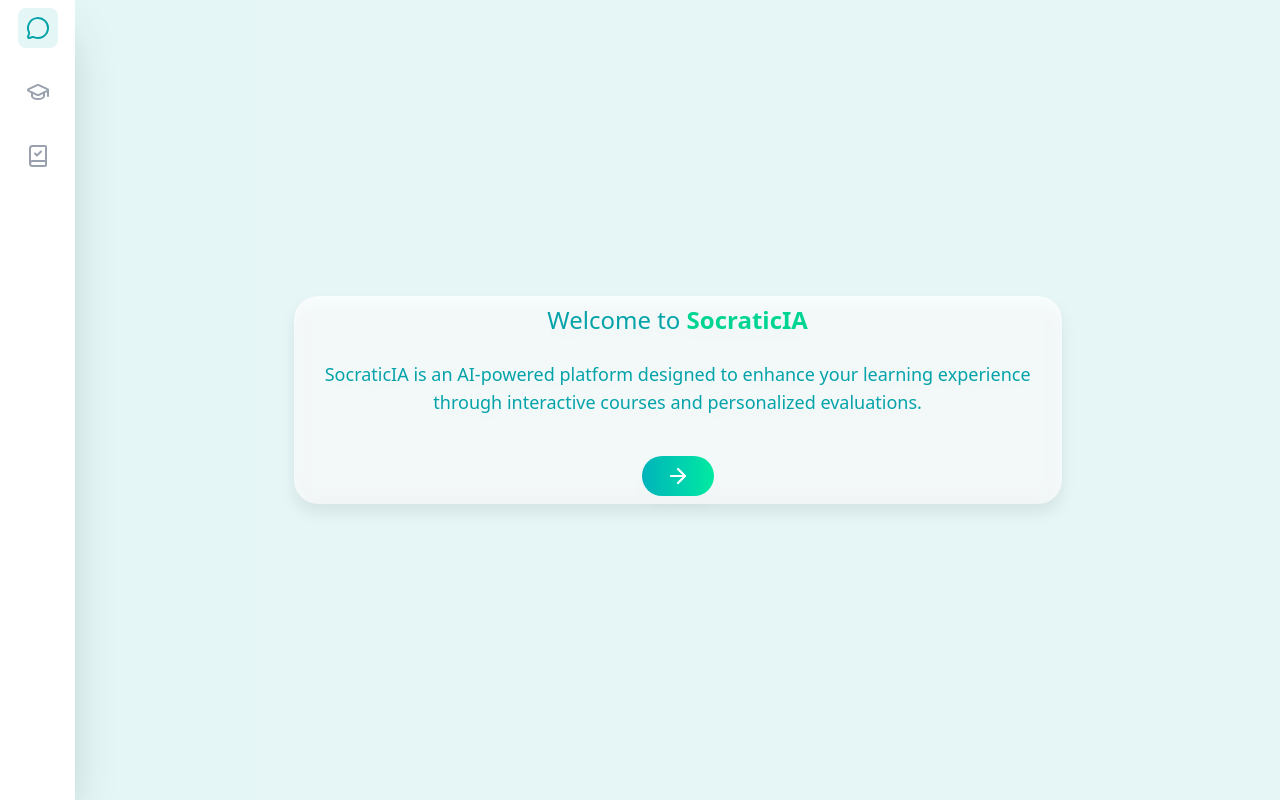
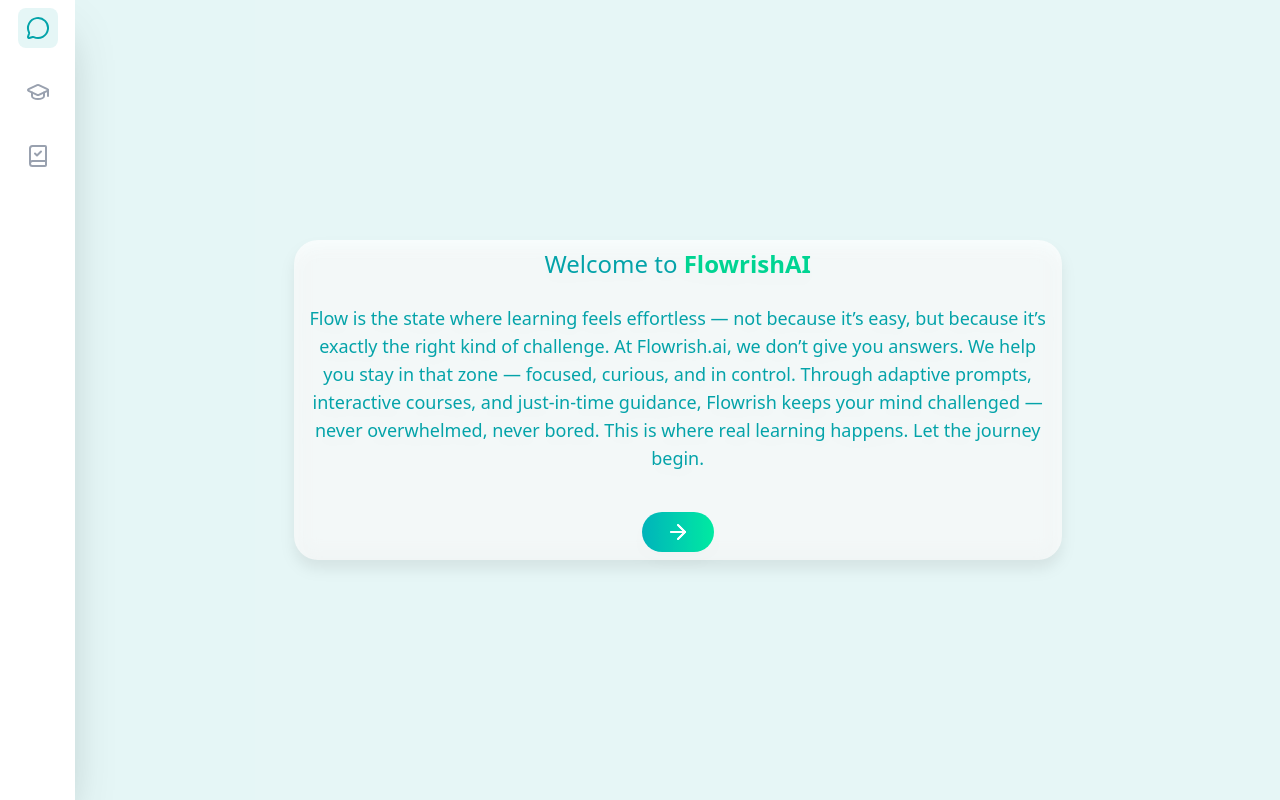
Before and after one commit to Lomila77/Never-answer, a React (Vite) app in the folder frontend/: page / in a window 1280 px wide. Built offline with nearby package versions, Linux system fonts and the light colour scheme.

Commit message:
MODIFICATION - Changement du nom de la plateforme de SocraticIA à FlowrishAI et mise à jour du texte de bienvenue pour mieux refléter la mission de la plateforme.

```diff
--- a/frontend/src/components/Welcome.jsx
+++ b/frontend/src/components/Welcome.jsx
@@ -4,10 +4,17 @@ import GradientButton from "./ButtonGradient";
 const Welcome = ({ setWelcomeDisplayed }) => {
     return (
         <div className=" p-2 gap-6 flex-col flex justify-center text-center text-[var(--primary)] items-center bg-white/70 backdrop-blur-md rounded-3xl drop-shadow-xl w-full max-w-3xl mx-auto h-fit">
-            <h1 className="text-2xl sm:text-2xl">Welcome to <span className="font-bold text-emerald-400"> SocraticIA</span></h1>
+            <h1 className="text-2xl sm:text-2xl">Welcome to <span className="font-bold text-emerald-400"> FlowrishAI</span></h1>
             <p className=" text-lg">
-                SocraticIA is an AI-powered platform designed to enhance your learning experience through interactive courses and personalized evaluations.
-            </p>
+            Flow is the state where learning feels effortless — not because it’s easy, but because it’s exactly the right kind of challenge.
+
+            At Flowrish.ai, we don’t give you answers.
+            We help you stay in that zone — focused, curious, and in control.
+            Through adaptive prompts, interactive courses, and just-in-time guidance, Flowrish keeps your mind challenged — never overwhelmed, never bored.
+
+            This is where real learning happens.
+            Let the journey begin.
+                        </p>
             <GradientButton onClick = {() => setWelcomeDisplayed(false)} className="w-fit self-center"> get started </GradientButton>
         </div>
     );
```
